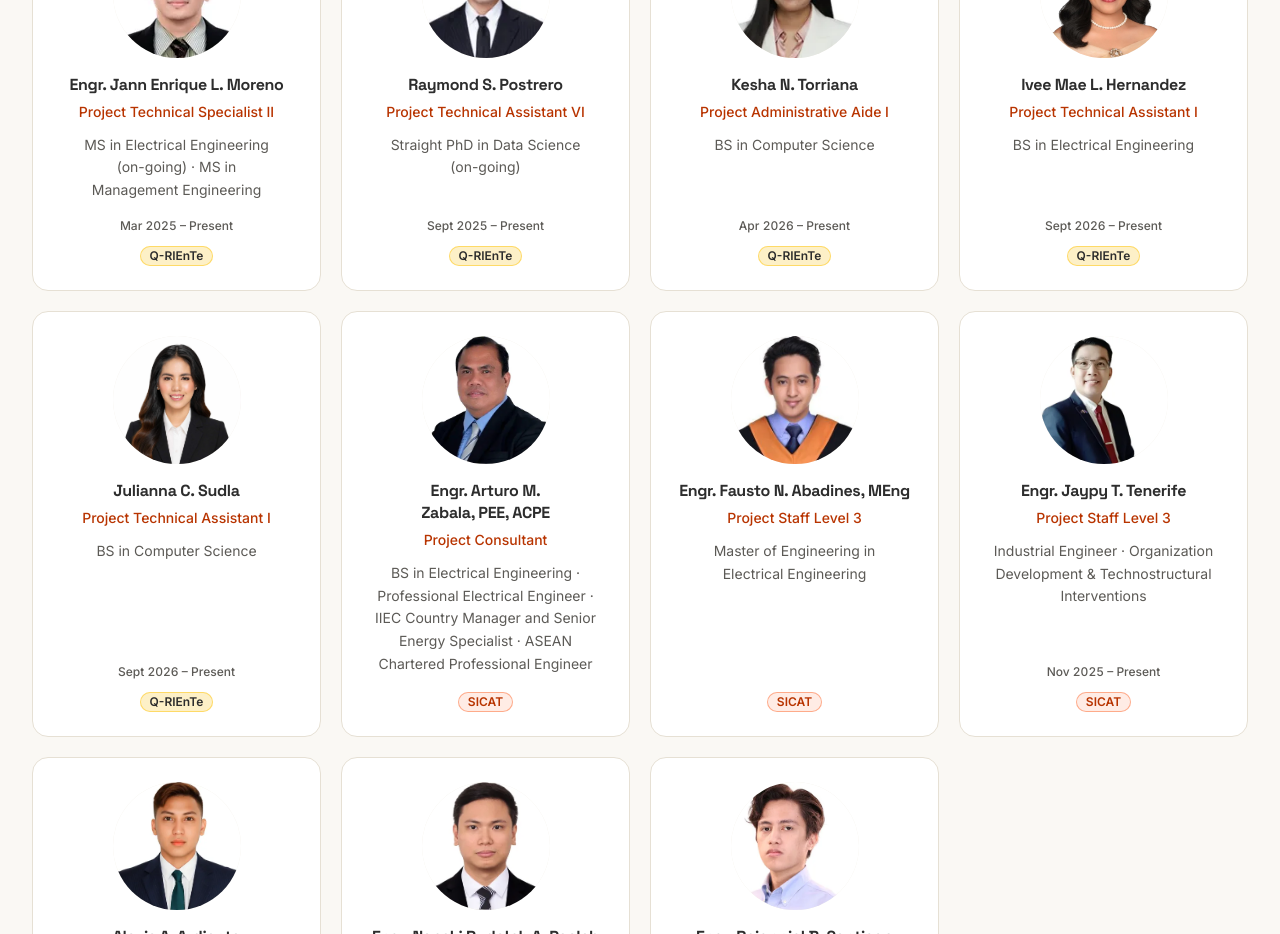
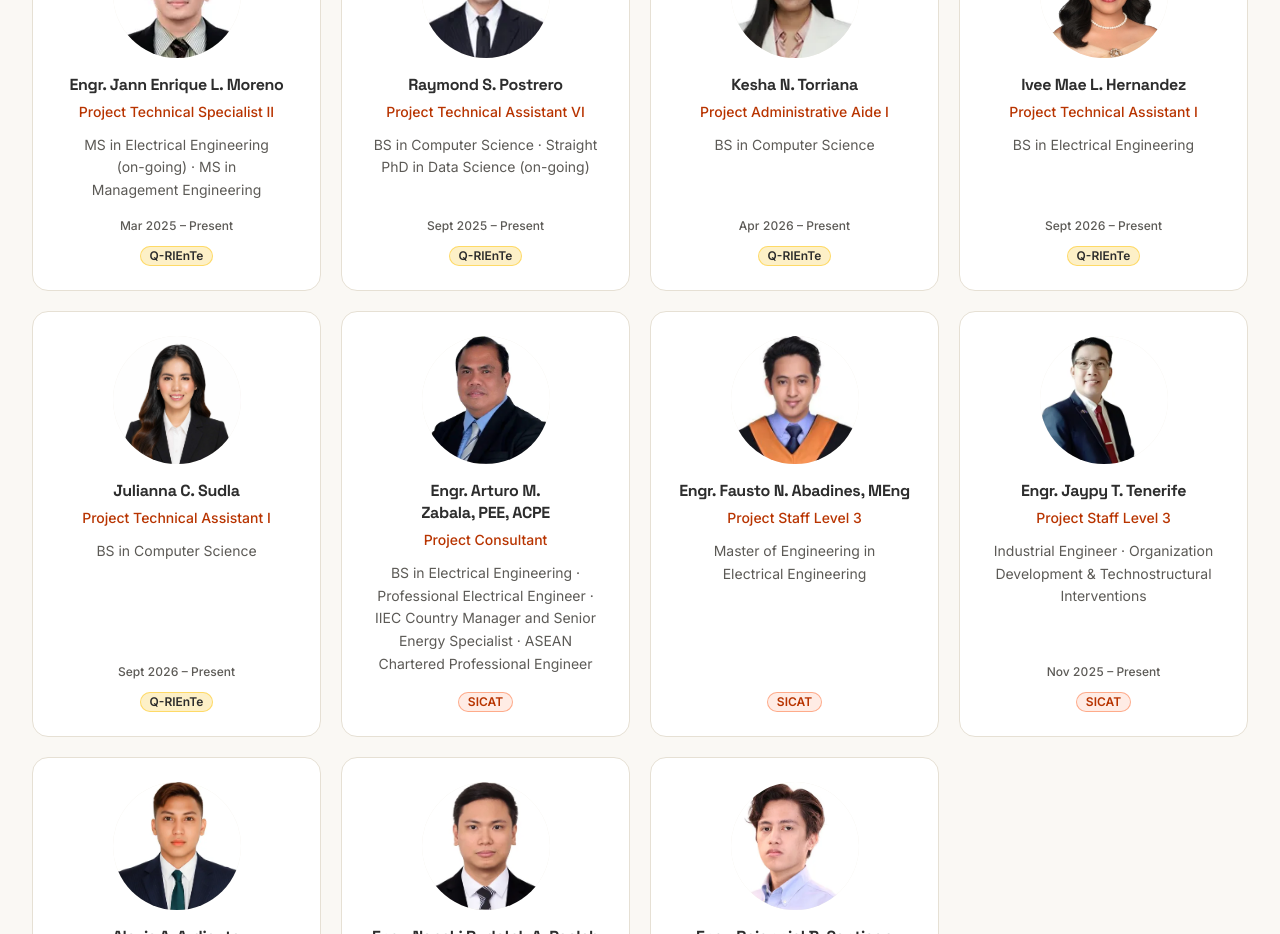
Before and after one commit to jannmoreno17/QISLaP, a Next.js app: page /team in a window 1280 px wide. Shown: the part 1460-2394 px from the top of the page. Built offline with nearby package versions, Linux system fonts and the light colour scheme; no server answers.

Commit message:
Update credentials for Raymond S. Postrero in team.ts

```diff
--- a/src/data/team.ts
+++ b/src/data/team.ts
@@ -95,7 +95,7 @@ export const team: Member[] = [
     id: "postrero",
     name: "Raymond S. Postrero",
     photo: "qriente-postrero-raymond.webp",
-    credentials: ["Straight PhD in Data Science (on-going)"],
+    credentials: ["BS in Computer Science", "Straight PhD in Data Science (on-going)"],
     roles: [{ project: "q-riente", position: "Project Technical Assistant VI", status: "current", start: "2025-09" }],
   },
   {
```
